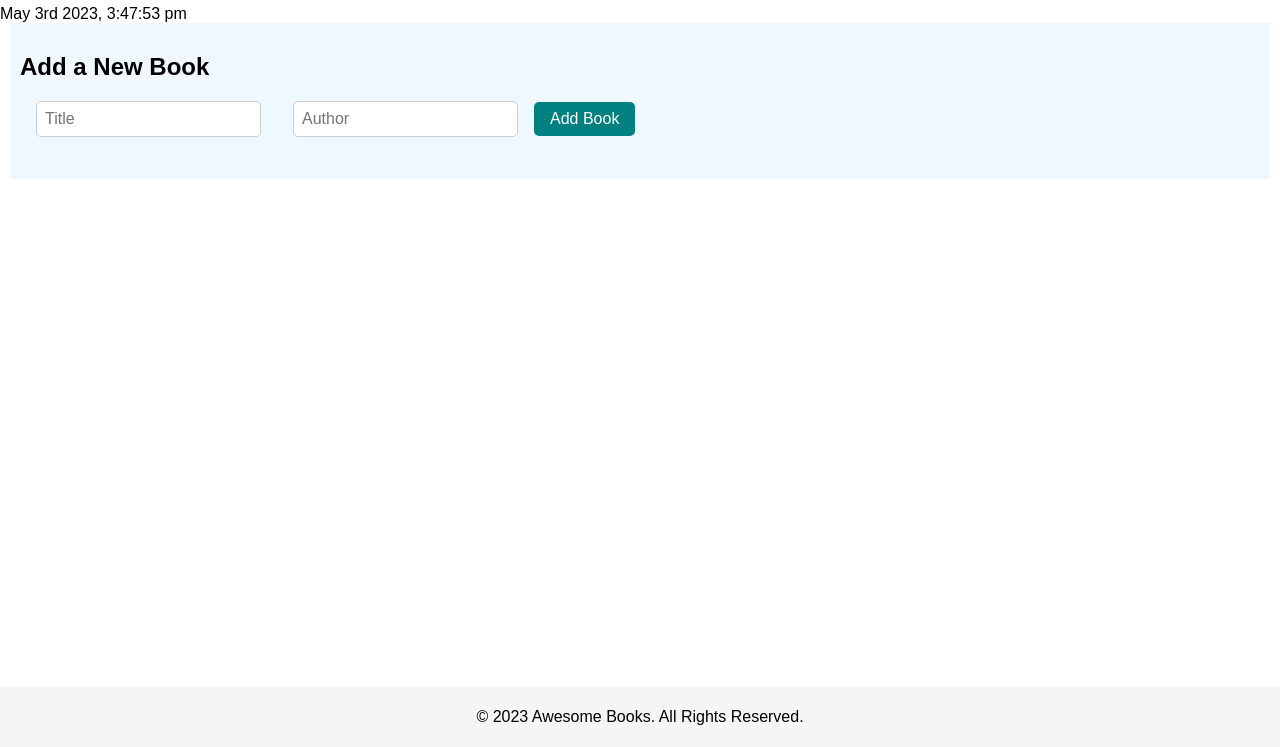
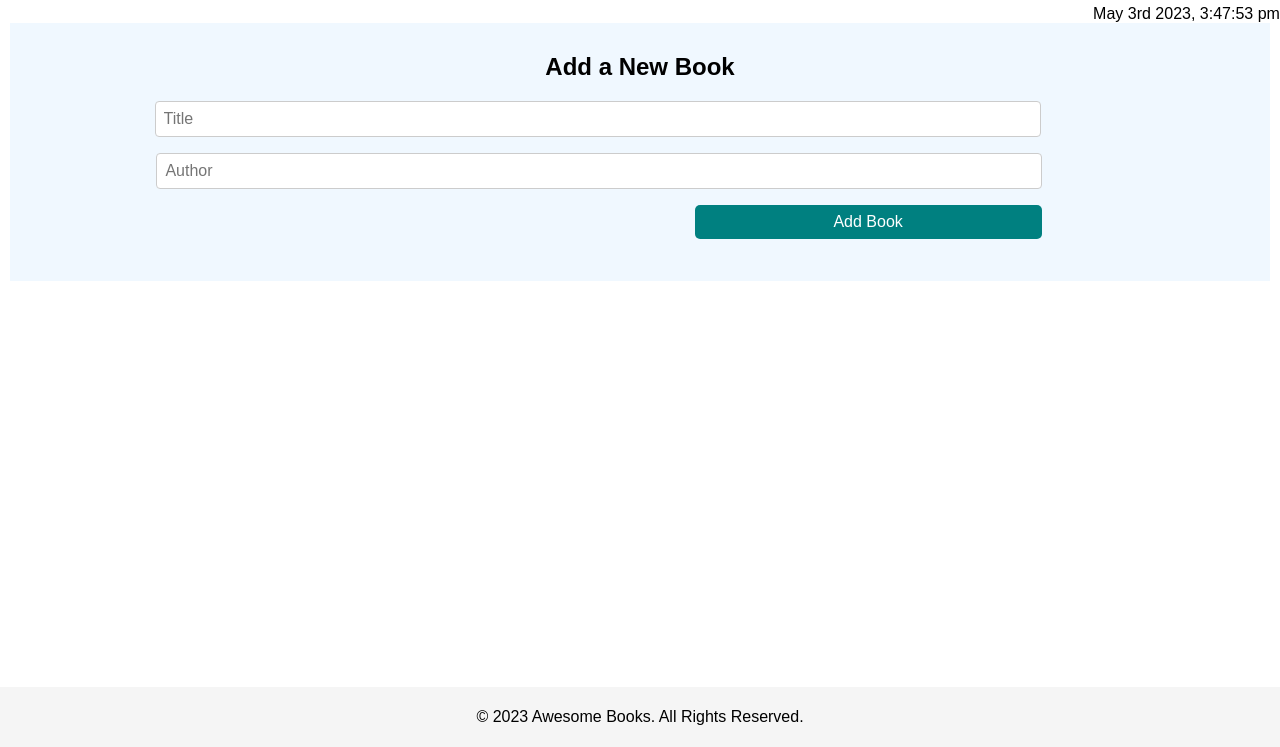
Before and after one commit to Ochiengsteven/awesome-books, a website: page index.html in a window 1280 px wide. Both pictures are taken after a click on the link "Add New". Shown: the part 53-800 px from the top of the page. Drawn offline with Linux system fonts and the light colour scheme.

```diff
--- a/style.css
+++ b/style.css
@@ -1,5 +1,9 @@
 .desktop-nav {
   display: none;
+}
+
+#time {
+  margin-left: 45%;
 }
 
 .mobile-menu-inactive {
@@ -190,6 +194,51 @@
     display: none;
   }
 
+  #add-book-form label {
+    display: block;
+    margin-bottom: 8px;
+  }
+
+  #add-book-form input[type="text"] {
+    display: block;
+    width: 100%;
+    margin-bottom: 16px;
+    padding: 8px;
+    border: 1px solid #ccc;
+    border-radius: 4px;
+    font-size: 16px;
+  }
+
+  #add-book-form form {
+    display: flex;
+    flex-wrap: wrap;
+    justify-content: space-between;
+    align-items: center;
+  }
+
+  #add-book-form input[type="text"] {
+    flex-basis: 70%;
+  }
+
+  #inpt-text {
+    display: flex;
+    flex-direction: column;
+    align-items: center;
+  }
+
+  #title-input {
+    margin-left: 2%;
+  }
+
+  #author-input {
+    margin-left: 11%;
+  }
+
+  #add-button {
+    flex-basis: 28%;
+    margin-left: 54.4%;
+  }
+
   .desktop-nav {
     display: flex;
     justify-content: space-between;
@@ -251,6 +300,15 @@
   button {
     margin-bottom: 0;
   }
+
+  #book-table {
+    width: 80%;
+  }
+
+  #time {
+    margin-left: 85.4%;
+  }
+
 }
 
 .content-section {
```
